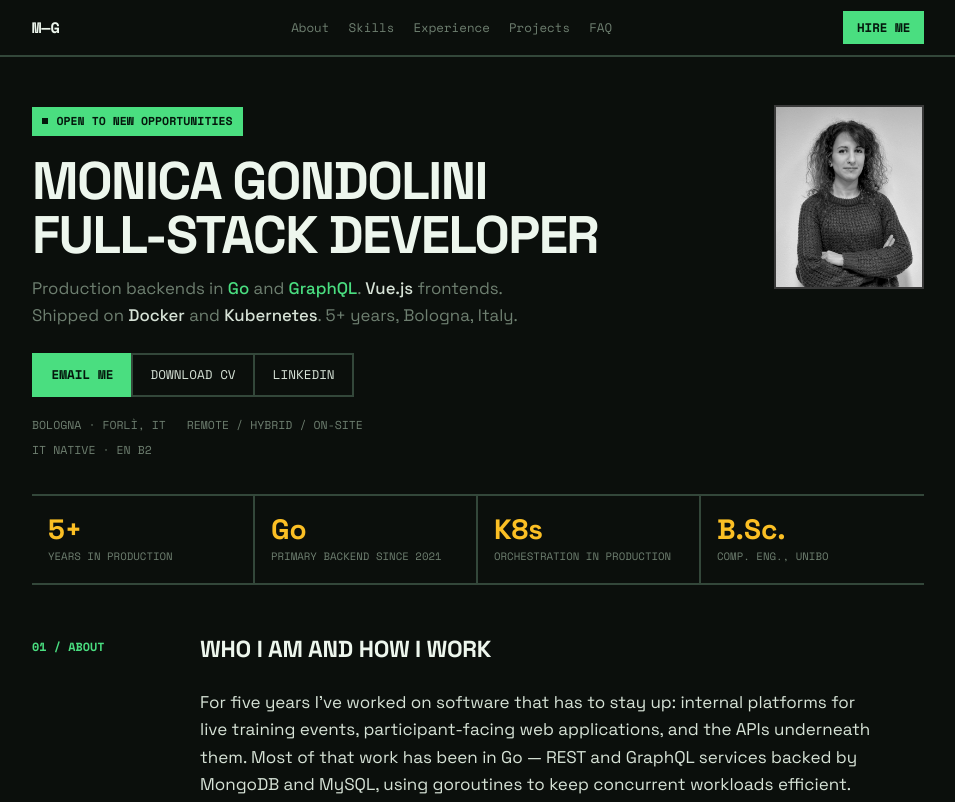
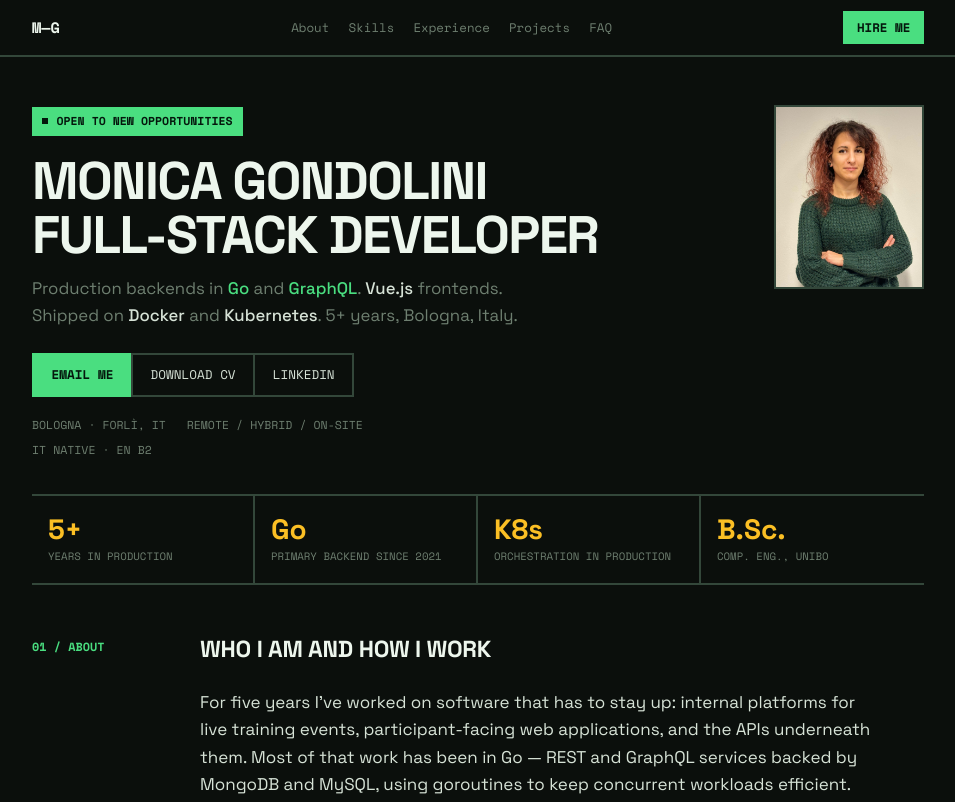
Before and after one commit to mgondolini/mgondolini.github.io, a plain HTML site: page index.html in a window 1280 px wide. Shown: the top 802 px of the page, without its empty margins (162-1117 px from the left). Drawn offline with nearby package versions, Linux system fonts and the light colour scheme.

Commit message:
Update portrait styling by removing grayscale filter
Removed grayscale filter from portrait images.

```diff
--- a/index.html
+++ b/index.html
@@ -175,7 +175,7 @@ h1{color:var(--bright);font-size:clamp(2.05rem,6.8vw,3.3rem);font-weight:700;lin
 .sub strong{color:var(--ink);font-weight:500}
 .sub .hl{color:var(--green);font-weight:500}
 
-.portrait{width:150px;height:184px;object-fit:cover;border:2px solid var(--edge);filter:grayscale(1) contrast(1.08) brightness(.95)}
+.portrait{width:150px;height:184px;object-fit:cover;border:2px solid var(--edge)}
 @media(max-width:640px){.portrait{width:112px;height:136px}}
 
 .btns{display:flex;gap:0;flex-wrap:wrap}
```
